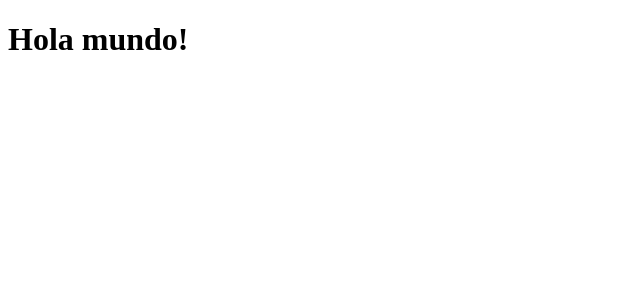
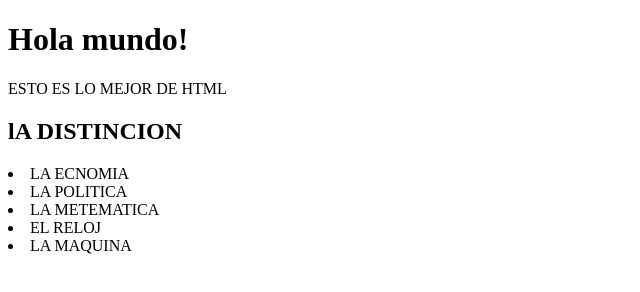
Before and after one commit to Killerdav02/git-branch-conflicto, a plain HTML site: page index.html in a window 1280 px wide. Shown: the whole page, without its empty margins (0-640 px from the left). Drawn offline with Linux system fonts and the light colour scheme.

Commit message:
agregamos informacion al respecto

```diff
--- a/index.html
+++ b/index.html
@@ -7,5 +7,14 @@
 </head>
 <body>
     <h1>Hola mundo!</h1>
+    <section>
+        <div>ESTO ES LO MEJOR DE HTML</div>
+        <H2>lA DISTINCION</H2>
+        <li>LA ECNOMIA</li>
+        <li>LA POLITICA</li>
+        <li>LA METEMATICA</li>
+        <li>EL RELOJ</li>
+        <li>LA MAQUINA</li>
+    </section>
 </body>
 </html>
```
